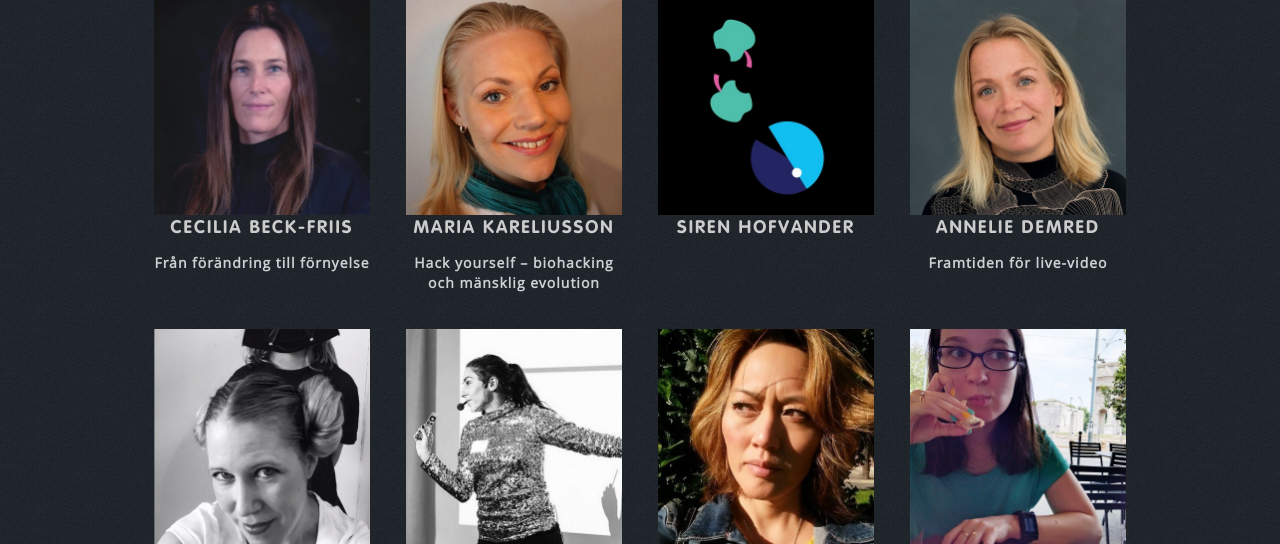
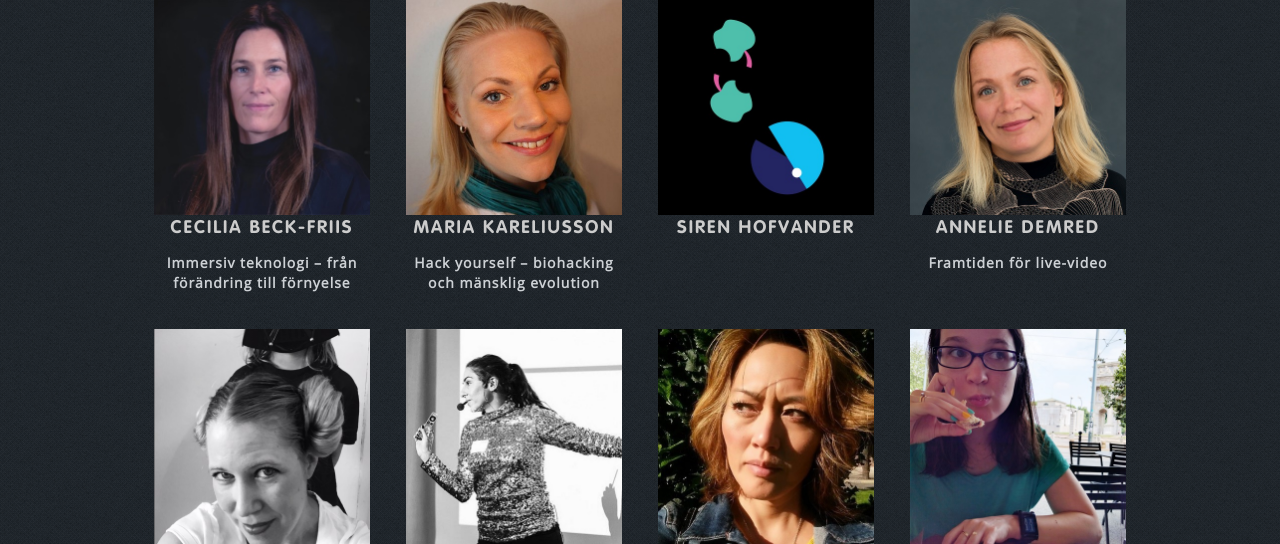
Before and after one commit to rebeckao/hemsida-GGM17, a PHP site: page /?action=1 in a window 1280 px wide. Shown: the part 1187-1731 px from the top of the page. Run offline with PHP 8.4, Linux system fonts and the light colour scheme; data that the repository does not hold is empty; some libraries are stand-ins or nearby versions.

Commit message:
Uppdaterade rubriken på Beck-Friis talk

```diff
--- a/countdown/deadlines.js
+++ b/countdown/deadlines.js
@@ -3,7 +3,7 @@ deadlines = [
 	{dateTime: new Date("May 13, 2017 09:30:00").getTime(), items: [{itemName: "Välkomstpepp", place: "Verkstaden"}]},
 	{dateTime: new Date("May 13, 2017 10:00:00").getTime(), items: [{itemName: "Exponential Technologies", speaker: "Claudia Olsson", place: "Verkstaden"}]},
 	{dateTime: new Date("May 13, 2017 10:45:00").getTime(), items: [
-			{itemName: "Från förändring till förnyelse", speaker: "Cecilia Beck-Friis", place: "Verkstaden"},
+			{itemName: "Immersiv teknologi – från förändring till förnyelse", speaker: "Cecilia Beck-Friis", place: "Verkstaden"},
 			{itemName: "Growth by making technology", speaker: "Nina Lindström", place: "Auditoriet"}
 	]},
 	{dateTime: new Date("May 13, 2017 14:30:00").getTime(), items: [
--- a/includes/overlays.html
+++ b/includes/overlays.html
@@ -8,7 +8,7 @@
 			<h3>Cecilia Beck-Friis</h3>
 			<p>Cecilia är VD och en av grundarna av Rayvr, som utvecklar tjänster och produkter för immersiva medier med fokus på VR. Hon har tidigare varit Vice VD på TV4 med ansvar för digitalisering och sitter också i styrelsen för bland andra spelföretaget Paradox Interactive.
 			</p>
-			<h4>TALK: Från förändring till förnyelse</h4>
+			<h4>TALK: Immersiv teknologi – från förändring till förnyelse</h4>
 			<p>Om resan från en spaning till starten av ett nytt bolag. Om immersiv teknologi och vilka fantastiska möjligheter och användarupplevelser som Virtual Reality skapar på kort och lång sikt.</p>
 		</div>
 	</div>
--- a/includes/program.html
+++ b/includes/program.html
@@ -32,7 +32,7 @@
 		</div>
 		<div class="content">
 			<a href="#" onclick="openOverlay('beckfriisoverlay', event)">
-				<h3>Från förändring till förnyelse</h3>
+				<h3>Immersiv teknologi – från förändring till förnyelse</h3>
 				<h4 class="programSpeaker" >Cecilia Beck-Friis</h4>
 			</a>
 		</div>
@@ -395,7 +395,7 @@
 			<div class="programItem venue1 thirtyMin">
 				<div class="time">10:45 - 11:15</div>
 				<a href="#" onclick="openOverlay('beckfriisoverlay', event)">
-					<h3>Från förändring till förnyelse</h5>
+					<h3>Immersiv teknologi – från förändring till förnyelse</h5>
 					<h4 class="programSpeaker" >Cecilia Beck-Friis</h6>
 				</a>
 			</div>
--- a/index.php
+++ b/index.php
@@ -52,7 +52,7 @@
 			<img src="images/geeks/friis.jpg" alt="Cecilia Beck-Friis" />
 		</div>
 		<h3 class="image-headline">Cecilia Beck-Friis</h3>
-        <h4>Från förändring till förnyelse</h4>
+        <h4>Immersiv teknologi – från förändring till förnyelse</h4>
 	  </a>
     </div>
     <div class="three columns feature item">
```
